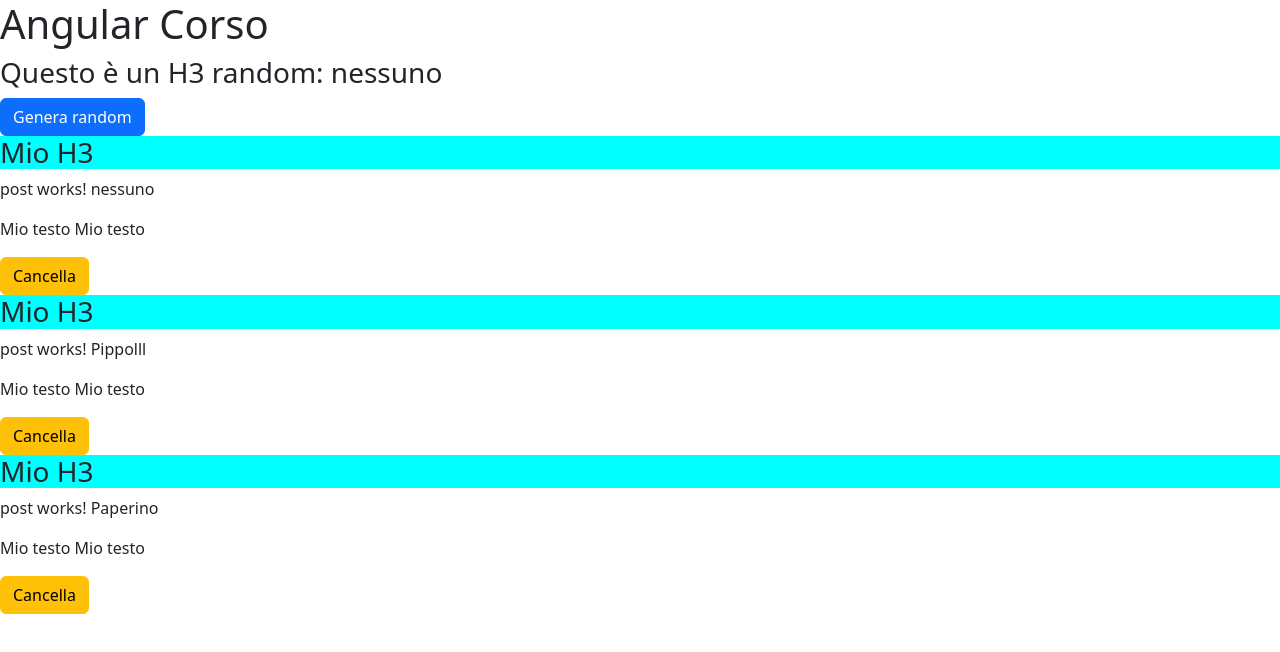
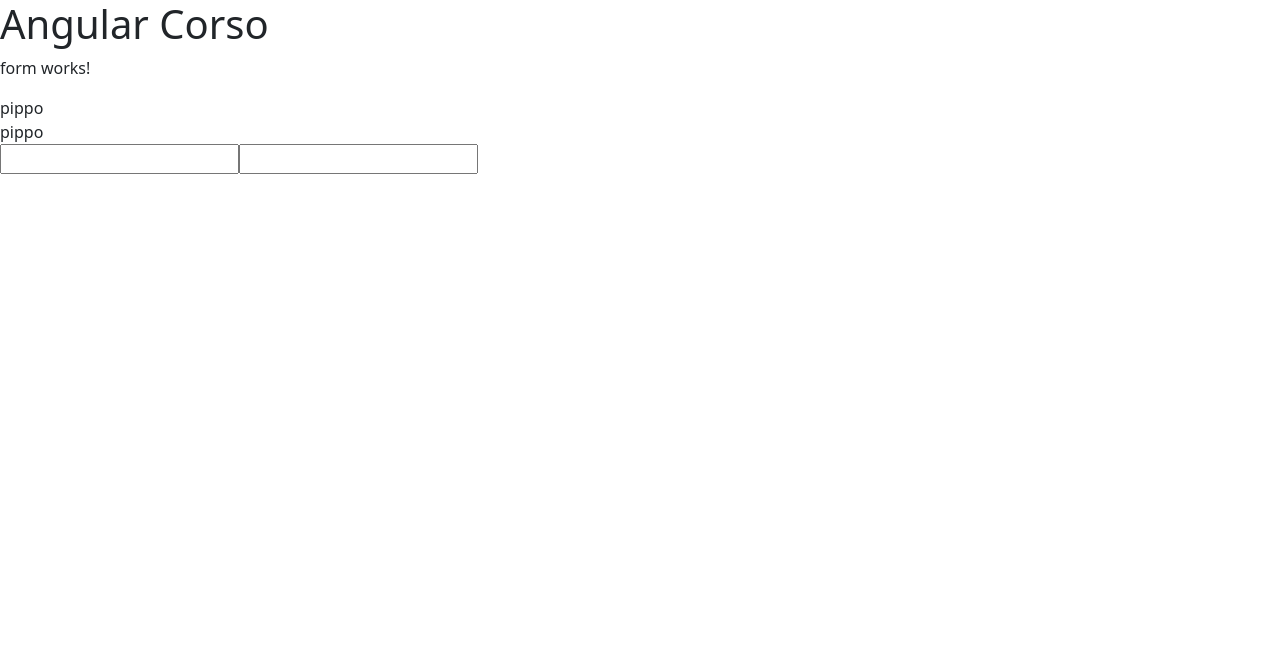
Before and after one commit to ironmanromeo/angular-corso, an Angular app: page / in a window 1280 px wide. Shown: the top 652 px of the page. Built offline with nearby package versions, Linux system fonts and the light colour scheme.

Commit message:
lezione 5 es bho

```diff
--- a/src/app/app.component.html
+++ b/src/app/app.component.html
@@ -1,9 +1,7 @@
 <h1>Angular Corso</h1>
-
-<h3>Questo è un H3 random: {{ nomeRandom }}</h3>
-
+<!-- <h3>Questo è un H3 random: {{ nomeRandom }}</h3>
 <button class="btn btn-primary" (click)="onGeneraRandom()">Genera random</button>
-
 <app-post (generaEvento)="onRicevitEvento($event, 'Pippo')" [ti]="nomeRandom"></app-post>
 <app-post (generaEvento)="onRicevitEvento($event)" [ti]="'Pippo'+'lll'"></app-post>
-<app-post (generaEvento)="onRicevitEvento($event)" ti="Paperino"></app-post>
+<app-post (generaEvento)="onRicevitEvento($event)" ti="Paperino"></app-post> -->
+<app-form></app-form>
--- a/src/app/app.module.ts
+++ b/src/app/app.module.ts
@@ -10,12 +10,14 @@ import { PostsComponent } from './posts/posts.component'
 import './training_javascript'
 import './training_typescript';
 import { PostComponent } from './post/post.component';
+import { FormComponent } from './form/form.component';
 
 @NgModule({
   declarations: [
     AppComponent,
     PostsComponent,
     PostComponent,
+    FormComponent,
   ],
   imports: [
     BrowserModule,
--- /dev/null
+++ b/src/app/form/form.component.html
@@ -0,0 +1,5 @@
+<p>form works!</p>
+<div>{{ nome }}</div>
+<div [innerText]="nome"></div>
+<input type="text" (input)="onInput($event)">
+<input type="text" (input)="onInput($event)">
--- /dev/null
+++ b/src/app/form/form.component.ts
@@ -0,0 +1,18 @@
+import { Component, OnInit } from '@angular/core';
+
+@Component({
+  selector: 'app-form',
+  templateUrl: './form.component.html',
+  styleUrls: ['./form.component.css']
+})
+export class FormComponent {
+
+  nome= "pippo"
+
+  constructor() { }
+
+  onInput(e:Event){
+    const el = e.target as HTMLInputElement
+    this.nome = el.value
+  }
+}
```
Also changed, not shown: src/app/form/form.component.css (added).
